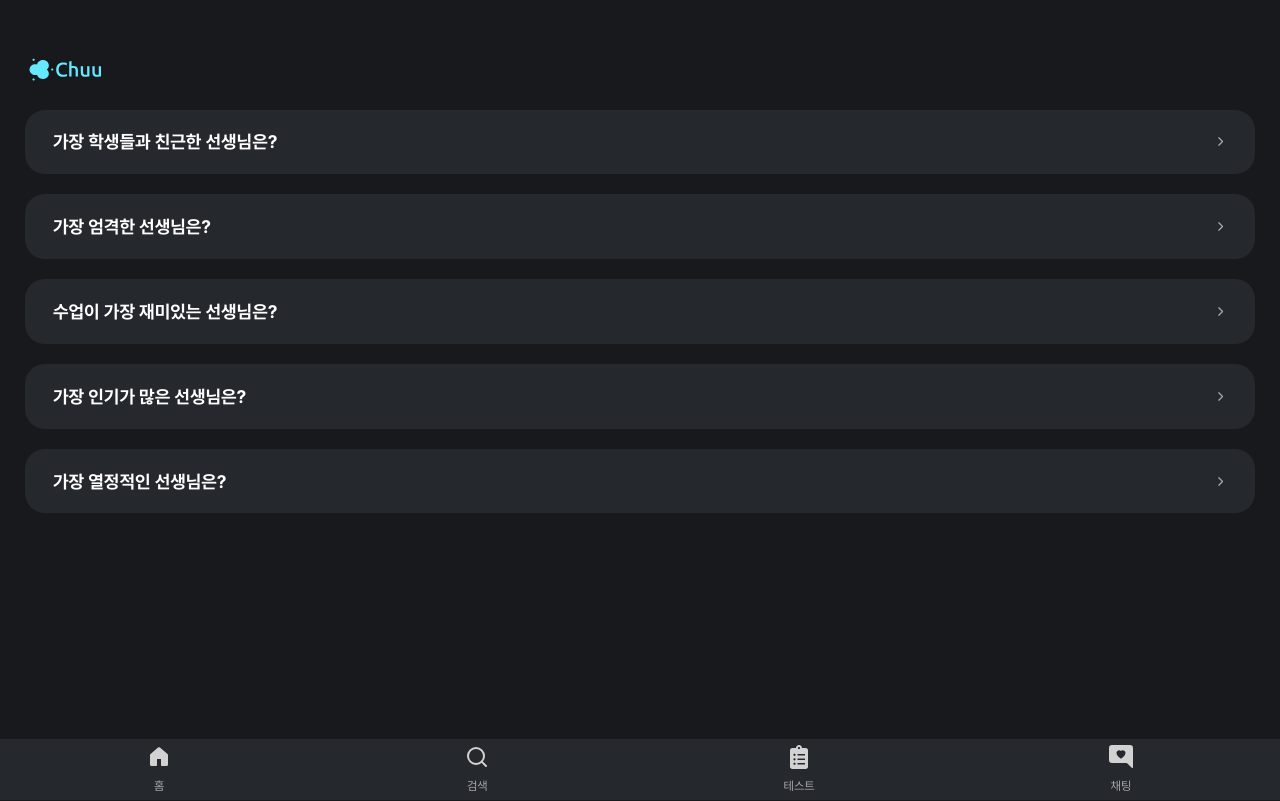
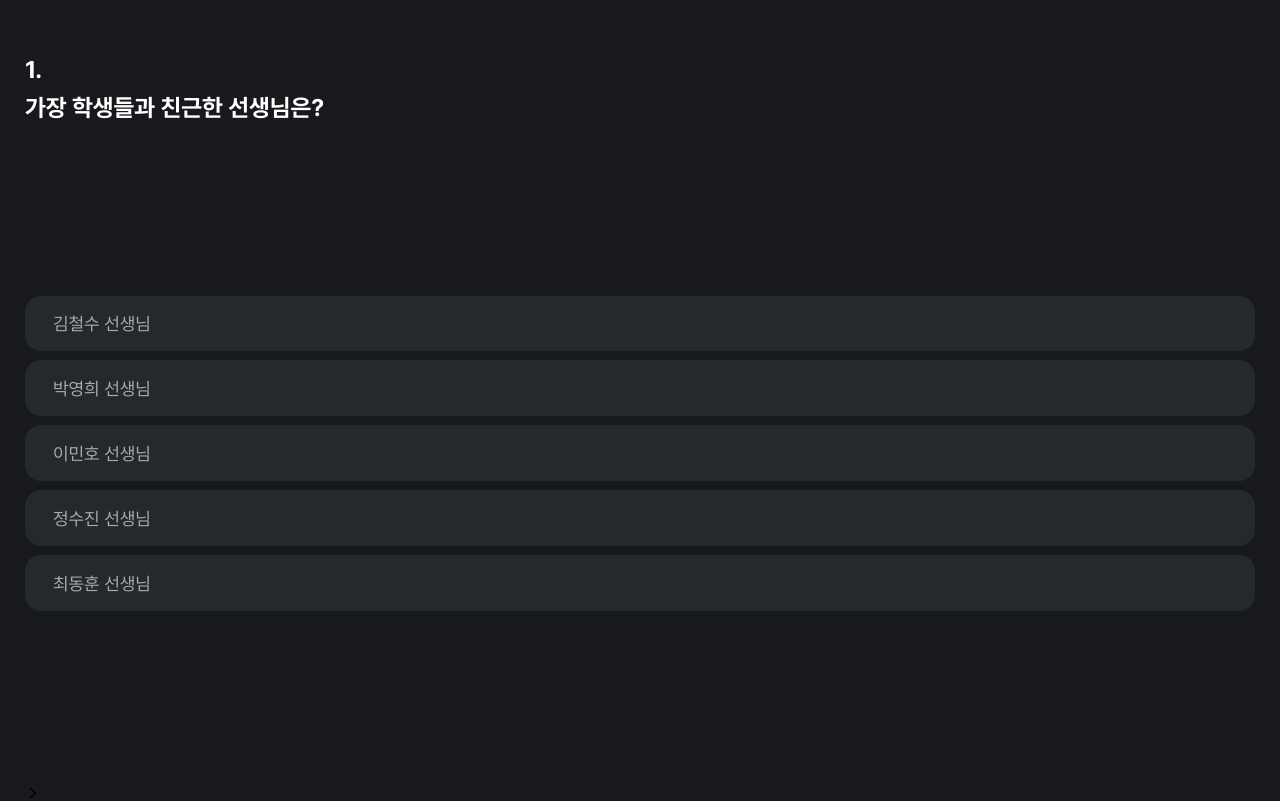
Before and after one commit to 2025-ITSHOW-CHUU/CHUU-frontend, a React (Create React App) app in the folder chuu-frontend/: page /encate in a window 1280 px wide. Built offline with nearby package versions, Linux system fonts and the light colour scheme.

Commit message:
앙케이드 투표 구조 수정

```diff
--- a/chuu-frontend/src/components/EncateSelect.tsx
+++ /dev/null
@@ -1,43 +0,0 @@
-import React, { useEffect, useState } from "react";
-import encate from "../assets/encate.json";
-import { useNavigate } from "react-router-dom";
-import { IoIosArrowForward } from "react-icons/io";
-import style from "../styles/EncateSelect.module.css";
-
-type QuestionType = {
-  question: string;
-  teacher: string[];
-};
-
-function EncateSelect() {
-  const [encateQuestion, setEncateQuestion] = useState<QuestionType[]>([]);
-  const navigate = useNavigate();
-
-  useEffect(() => {
-    setEncateQuestion(encate.encate);
-  }, []);
-
-  const onClick = (dir: string) => {
-    navigate(dir);
-  };
-
-  return (
-    <div className="EncateSelectDiv">
-      {(Object.entries(encateQuestion) as [string, QuestionType][]).map(
-        ([questionNumber, result]) => (
-          <button
-            key={questionNumber}
-            id={questionNumber}
-            onClick={() => onClick(`/encate/${questionNumber}`)}
-            className={`${style["EnCateButton"]}`}
-          >
-            <p>{result.question}</p>
-            <IoIosArrowForward />
-          </button>
-        )
-      )}
-    </div>
-  );
-}
-
-export default EncateSelect;
--- a/chuu-frontend/src/index.tsx
+++ b/chuu-frontend/src/index.tsx
@@ -7,7 +7,6 @@ import Home from "../src/pages/Home.tsx";
 import Search from "../src/pages/Search.tsx";
 import Result from "../src/pages/Result.tsx";
 import Test from "../src/pages/Test.tsx";
-import EncateList from "./pages/EncateList.tsx";
 import Encate from "./pages/Encate.tsx";
 import "./fonts/Font.css";
 
@@ -21,8 +20,7 @@ root.render(
       <Route path="/search" element={<Search />} />
       <Route path="/result" element={<Result />} />
       <Route path="/test" element={<Test />} />
-      <Route path="/encate" element={<EncateList />} />
-      <Route path="/encate/:id" element={<Encate />} />
+      <Route path="/encate" element={<Encate />} />
     </Routes>
   </BrowserRouter>
 );
--- a/chuu-frontend/src/pages/Encate.tsx
+++ b/chuu-frontend/src/pages/Encate.tsx
@@ -1,69 +1,76 @@
-import React, { useState, useEffect } from "react";
-import { useLocation } from "react-router-dom";
+import React, { useEffect, useState } from "react";
 import encate from "../assets/encate.json";
+import { IoIosArrowForward } from "react-icons/io";
+import style from "../styles/Encate.module.css";
 import def from "../styles/Default.module.css";
-import style from "../styles/Encate.module.css";
-import { IoIosArrowBack } from "react-icons/io";
-import { useNavigate } from "react-router-dom";
 import axios from "axios";
 
-function Encate({}) {
-  const [questionNo, setQuestionNo] = useState("");
-  const [question, setQuestion] = useState("");
-  const [teachers, setTeachers] = useState([]);
-  const location = useLocation();
-  const navigate = useNavigate();
+type QuestionType = {
+  question: string;
+  teacher: string[];
+};
+
+function Encate() {
+  const [encateQuestion, setEncateQuestion] = useState<QuestionType[]>([]);
+  const [currentQuestionIndex, setCurrentQuestionIndex] = useState(0);
 
   useEffect(() => {
-    const path = location.pathname.split("/");
-    const questionJson = encate.encate[parseInt(path[path.length - 1])];
+    setEncateQuestion(encate.encate);
+  }, []);
 
-    setQuestionNo(questionJson.questionNumber.toString().padStart(2, "0"));
-    setQuestion(questionJson.question);
-    setTeachers(questionJson.teacher);
-  }, [location]);
+  const handleAnswer = async (teacher: string) => {
+    if (currentQuestionIndex <= encateQuestion.length - 1) {
+      setCurrentQuestionIndex((prev: number) => prev + 1);
 
-  const vote = async (id: number) => {
-    const answeredNumber = questionNo;
-    const answeredTeacehr = teachers[id];
-    const voteUrl = `http://localhost:3000/home`;
+      const voteUrl = "http://localhost:3000/home";
 
       try {
         const response = await axios.post(voteUrl, {
-        questionNumber: answeredNumber,
-        teacherName: answeredTeacehr,
+          questionNumber: currentQuestionIndex,
+          teacherName: teacher,
         });
         console.log(response);
       } catch (error) {
-      console.log("앙케이드 투표 실패:", error);
+        console.log("앙케이드 투표 오류:", error);
+      }
     }
   };
 
-  const returnBack = () => {
-    navigate("/encate");
-  };
+  const formattedQuestion = encateQuestion[currentQuestionIndex]?.question
+    .split("\n")
+    .map((part, index) => (
+      <span key={index}>
+        {part}
+        {index <
+          encateQuestion[currentQuestionIndex].question.split("\n").length -
+            1 && <br />}
+      </span>
+    ));
 
   return (
-    <div className={`${def["Body"]}`}>
-      <div onClick={returnBack} className={`${style["IconDiv"]}`}>
-        <IoIosArrowBack size="40px" />
-      </div>
-      <div className={`${style["EncateContainer"]}`}>
+    <div className={`${def["Body"]} ${style["EncateContainer"]}`}>
       <div className={`${style["TitleDiv"]}`}>
-          <h2>{questionNo}.</h2>
-          <h2>{question}</h2>
+        <p>{`${currentQuestionIndex + 1}`}.</p>
+        <p>{formattedQuestion}</p>
       </div>
       <div className={`${style["EncateDiv"]}`}>
-          {teachers.map((teacher: string, i: number) => {
-            return (
-              <button key={i} id={i} onClick={() => vote(i)}>
+        {encateQuestion[currentQuestionIndex]?.teacher.map(
+          (teacher: string, i: number) => (
+            <button
+              key={i}
+              className={style.option}
+              onClick={() => {
+                handleAnswer(teacher);
+              }}
+            >
               {teacher} 선생님
             </button>
-            );
-          })}
+          )
+        )}
       </div>
-      </div>
+      <IoIosArrowForward />
     </div>
   );
 }
+
 export default Encate;
--- a/chuu-frontend/src/pages/EncateList.tsx
+++ /dev/null
@@ -1,18 +0,0 @@
-import React, { useEffect, useState } from "react";
-import EncateSelect from "../components/EncateSelect.tsx";
-import def from "../styles/Default.module.css";
-import Footer from "../components/Footer.tsx";
-import { ReactComponent as Logo } from "../assets/logo.svg";
-
-function EncateList({}) {
-  return (
-    <div className={`${def["Body"]}`}>
-      <div className={`${def["Logo"]}`}>
-        <Logo />
-      </div>
-      <EncateSelect />
-      <Footer />
-    </div>
-  );
-}
-export default EncateList;
--- a/chuu-frontend/src/pages/Home.tsx
+++ b/chuu-frontend/src/pages/Home.tsx
@@ -30,7 +30,7 @@ function Home() {
       <div onClick={onClick("/search")} className={`${style["SearchDiv"]}`}>
         <SearchBar value={search} onChange={onChange} />
       </div>
-      <div className={`${style["MainCharacter"]}`}>
+      <div onClick={onClick("/test")} className={`${style["MainCharacter"]}`}>
         <div>
           <p>나의 추구미 선생님 찾으러 가기 ✨</p>
         </div>
--- a/chuu-frontend/src/styles/Encate.module.css
+++ b/chuu-frontend/src/styles/Encate.module.css
@@ -14,10 +14,12 @@
   display: flex;
   flex-direction: column;
   row-gap: 9px;
+  color: white;
+  font-size: 24px;
+  font-weight: bold;
 }
 
-h2 {
-  color: white;
+p {
   margin: 0;
 }
 
--- a/chuu-frontend/src/styles/EncateSelect.module.css
+++ /dev/null
@@ -1,24 +0,0 @@
-.EnCateButton {
-  background-color: #25282d;
-  border-radius: 20px;
-  padding: 21.9px 28px;
-  display: flex;
-  flex-direction: row;
-  width: 100%;
-  justify-content: space-between;
-  align-items: center;
-  margin-top: 20px;
-  border: 0;
-}
-
-.EnCateButton > p {
-  margin: 0;
-  color: #ffffff;
-  font-weight: bold;
-  font-size: 18px;
-}
-
-.EnCateButton > svg {
-  height: 15px;
-  color: #aaaaaa;
-}
```
Lines whose indentation alone changed are shown as unchanged.
